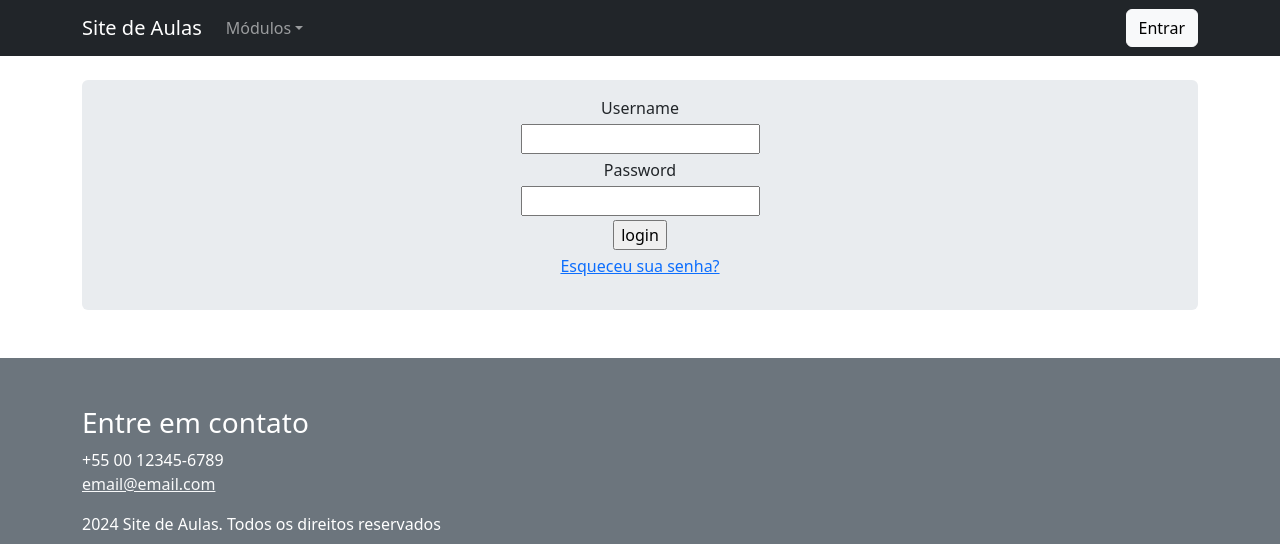
After one commit to thiago-garcia/curso-django-site-de-aulas, a Django app: template project/base/templates/registration/login.html in a window 1280 px wide. The commit adds this page. Shown: the top 550 px of the page. Run offline with Django 5.2, Linux system fonts and the light colour scheme; the template is opened without the code that fills it, so the values that code supplies are empty, except form fields; tables that the repository leaves empty hold one stand-in row (values such as "Sample post"); form fields are guessed from the names that the template uses; some libraries are stand-ins or nearby versions.

Commit message:
Criado form de login e realizado ajustes da navbar
Close #38

```diff
--- a/project/base/templates/base/base.html
+++ b/project/base/templates/base/base.html
@@ -31,7 +31,23 @@
                             </ul>
                         </li>
                     </ul>
-                    <a href="#" class="btn btn-light">Entrar</a>
+                    {% if user.is_authenticated %}
+                    <ul class="navbar-nav mb-2 mb-lg-0">
+                        <li class="nav-item dropdown">
+                            <a class="nav-link dropdown-toggle" href="#" data-bs-toggle="dropdown" aria-expanded="false">{{ user.first_name }}</a>
+                            <ul class="dropdown-menu">
+                                <li>
+                                    <form action="{% url 'logout' %}" method="post">
+                                        {% csrf_token %}
+                                        <button type="submit" class="btn dropdown-item">Sair</button>
+                                    </form>
+                                </li>
+                            </ul>
+                        </li>
+                    </ul>
+                    {% else %}
+                    <a href="{% url 'login' %}" class="btn btn-light">Entrar</a>
+                    {% endif %}
                 </div>
             </div>
         </nav>
--- /dev/null
+++ b/project/base/templates/registration/login.html
@@ -0,0 +1,46 @@
+{% extends "base/base.html" %}
+{% block title %}Site de aulas - Faça o seu login{% endblock title %}
+{% block body %}
+
+<div class="container mt-4">
+    <div class="bg-body-secondary mt-3 p-3 rounded text-center">
+        {% if form.errors %}
+        <p>Seu nome de usuário e senha não correspondem. Por favor, tente novamente.</p>
+        {% endif %}
+
+        {% if next %}
+        {% if user.is_authenticated %}
+        <p>Sua conta não tem acesso a esta página. Para prosseguir,
+            faça login com uma conta que tenha acesso.</p>
+        {% else %}
+        <p>Faça login para ver esta página.</p>
+        {% endif %}
+        {% endif %}
+
+        <form method="post" action="{% url 'login' %}">
+            {% csrf_token %}
+            <div class="row">
+                <div class="col-12 mb-1">
+                    {{ form.username.label_tag }}
+                </div>
+                <div class="col-12 mb-1">
+                    {{ form.username }}
+                </div>
+                <div class="col-12 mb-1">
+                    {{ form.password.label_tag }}
+                </div>
+                <div class="col-12 mb-1">
+                    {{ form.password }}
+                </div>
+                <div class="col-12 mb-1">
+                    <input type="submit" value="login">
+                </div>
+            </div>
+            <input type="hidden" name="next" value="{{ next }}">
+        </form>
+        {# Assumes you set up the password_reset view in your URLconf #}
+        <p><a href="{% url 'password_reset' %}">Esqueceu sua senha?</a></p>
+
+    </div>
+</div>
+{% endblock body %}
--- a/project/settings.py
+++ b/project/settings.py
@@ -33,6 +33,10 @@ ALLOWED_HOSTS = config('ALLOWED_HOSTS', cast=Csv())
 
 # Customização do usuário
 AUTH_USER_MODEL = 'base.User'
+
+LOGIN_URL = '/contas/login/'
+LOGIN_REDIRECT_URL = '/modulos/'
+LOGOUT_REDIRECT_URL = '/'
 
 # Application definition
 
--- a/project/urls.py
+++ b/project/urls.py
@@ -23,6 +23,7 @@ urlpatterns = [
     path('admin/', admin.site.urls),
     path('', include('project.base.urls')),
     path('modulos/', include('project.modulos.urls')),
+    path('contas/', include('django.contrib.auth.urls')),
 ]
 
 
```
Also changed, not shown: project/base/tests/test_login.py (added, +71 -0 lines), project/conftest.py (added, +13 -0 lines).
